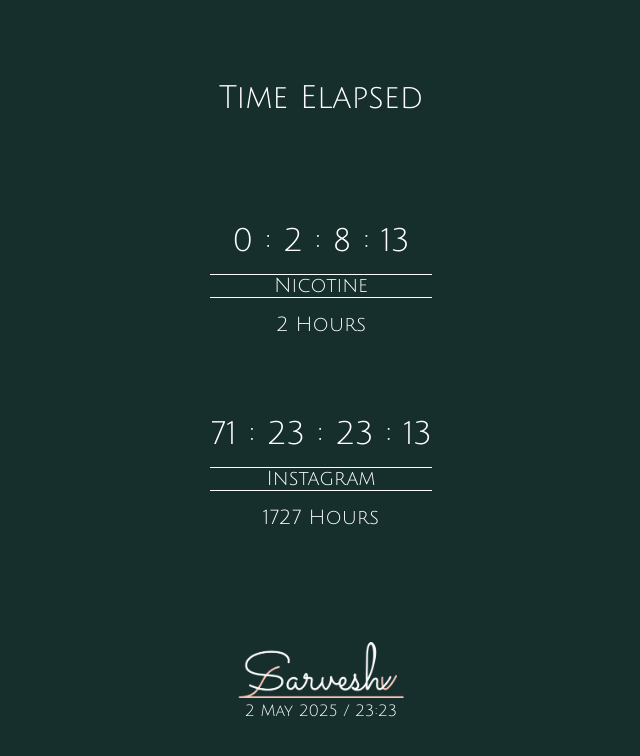
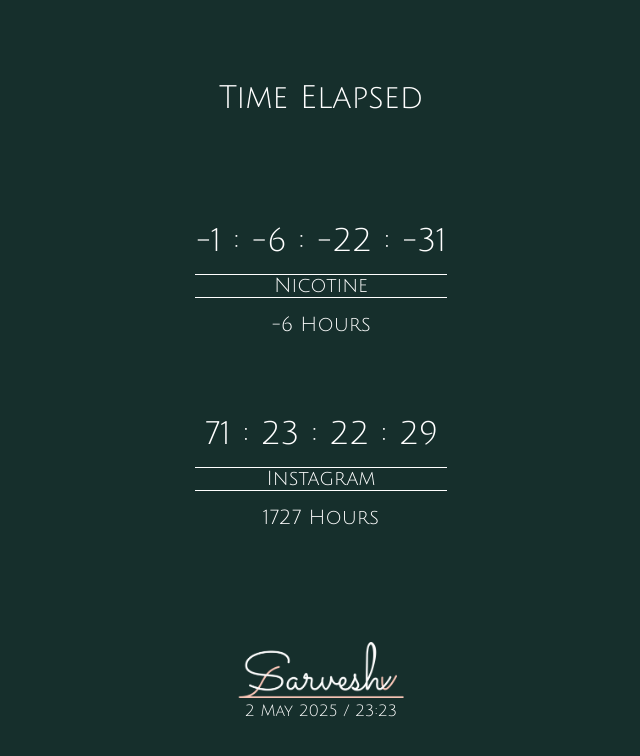
Before and after one commit to sarveshxv/TimeElapsed, a plain HTML site: page index.html in a window 1280 px wide. Shown: the whole page, without its empty margins (319-959 px from the left). Drawn offline with Linux system fonts and the light colour scheme.

Commit message:
Update index.html
04:44:44

```diff
--- a/index.html
+++ b/index.html
@@ -167,8 +167,8 @@
         updateClock();
 
         // Assuming you have a variable 'startTime' representing the task start time
-        const startTimeNic = new Date('2025-05-02T21:15:00');
-        const startTimeIns = new Date('2025-02-20T00:00:00'); // Replace with your actual start time
+        const startTimeNic = new Date('2025-05-03T04:44:44');
+        const startTimeIns = new Date('2025-02-20T00:00:44'); // Replace with your actual start time
 
         // Function to update the total hours and seconds
         function updateElapsedTime() {
```
